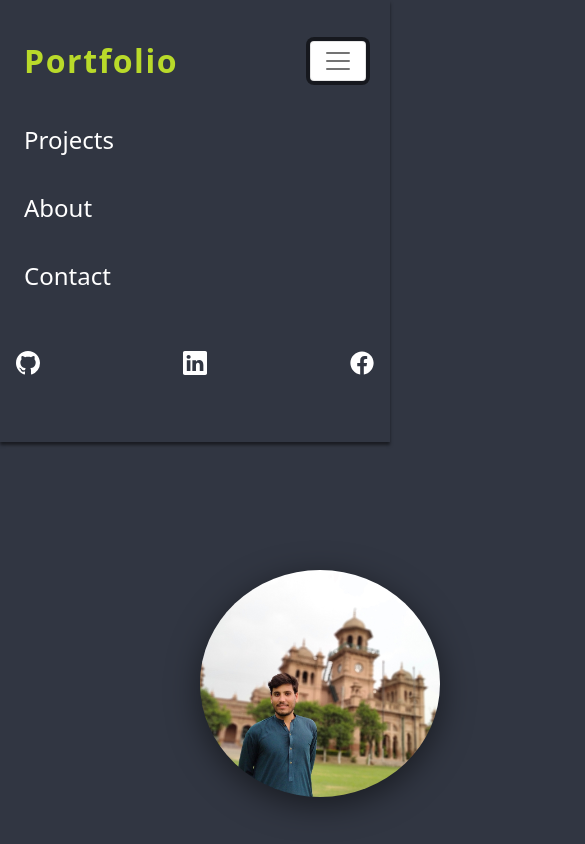
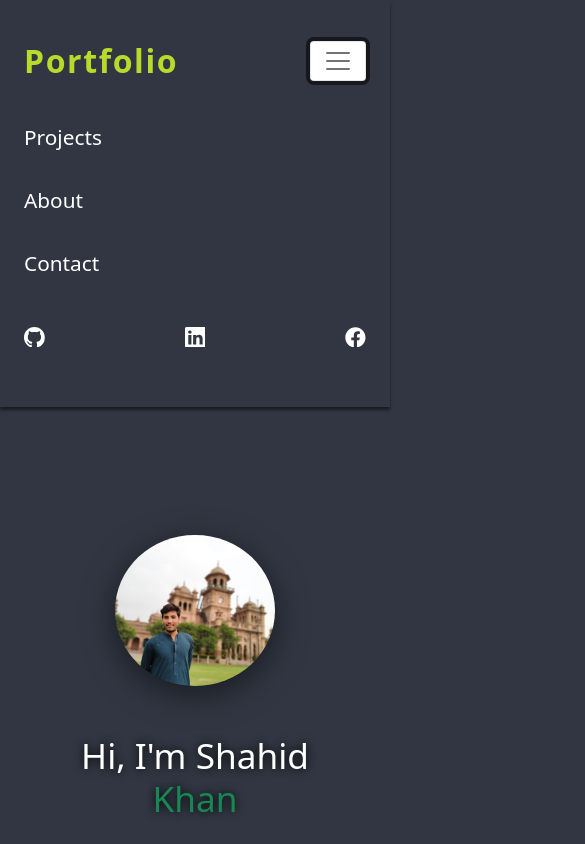
Before and after one commit to ShahidKhan3464/my-portfolio, a React (Create React App) app: page / in a window 390 px wide. Both pictures are taken after a click on the button 338 px from the left and 61 px from the top of the page. Shown: the top 844 px of the page, 585 px wide, since content can reach past the window. Built offline with nearby package versions, Linux system fonts and the light colour scheme.

Commit message:
phone approach

```diff
--- a/src/Style/Navbar.css
+++ b/src/Style/Navbar.css
@@ -16,8 +16,8 @@
 
 .navbar-nav .link {
     color: white !important;
-    padding: 0 2rem !important;
-    font-size: 1.5rem;
+    padding: 0.8rem 2rem !important;
+    font-size: 1.3rem;
     text-decoration: none;
 }
 
@@ -29,3 +29,10 @@
     display: flex;
     margin: 0 8rem;
 }
+
+.icons .social-link {
+    color: white !important;
+    margin: 0.2rem 1rem;
+    font-size: 1.3rem;
+    text-decoration: none;
+}
--- a/src/Style/PhoneStyle.css
+++ b/src/Style/PhoneStyle.css
@@ -14,32 +14,52 @@
     }
 
     .navbar-nav .link {
-        font-size: 1.5rem;
         padding: 1rem 0 !important;
     }
 
     .icons {
-        justify-content: space-around;
-        margin: 1rem -5rem 0 -5rem;
+        justify-content: space-between;
+        margin: 1rem 0 0 0;
     }
 
-    /* .icons a {
-        font-size: 2rem;
-    } */
+    .icons a {
+        margin: 0 !important;
+    }
 
     /* Top */
+    .Top {
+        margin: 8rem 0rem 5rem 0rem;
+    }
+
     .Top-container {
         flex-direction: column-reverse;
         margin: 0;
     }
 
+    .Top-container-right {
+        width: 100%;
+    }
+
     .Top-container-right img {
-        width: 15rem;
+        width: 10rem;
     }
 
     .Top-container-left {
-        width: 40rem;
-        margin: 1rem -15rem;
+        width: 100%;
+        padding: 3rem;
+    }
+
+    .Top-container-left h3 {
+        font-size: 2.2rem;
+        text-align: center;
+    }
+
+    .Top-container-left p {
+        text-align: justify;
+    }
+
+    .Top-container-left button {
+        width: 40%;
     }
 
     /* Projects */
--- a/src/components/Header.js
+++ b/src/components/Header.js
@@ -20,9 +20,9 @@ const Header = () => {
                         <Nav.Link href="#about" className='link'>About</Nav.Link>
                         <Nav.Link href="#contact" className='link'>Contact</Nav.Link>
                         <div className='icons'>
-                            <Nav.Link href="https://github.com/ShahidKhan3464" target="_blank" className='link'><BsGithub /></Nav.Link>
-                            <Nav.Link href="https://www.linkedin.com" target="_blank" className='link'><BsLinkedin /></Nav.Link>
-                            <Nav.Link href="https://www.facebook.com" target="_blank" className='link'><FaFacebook /></Nav.Link>
+                            <Nav.Link href="https://github.com/ShahidKhan3464" target="_blank" className='social-link'><BsGithub /></Nav.Link>
+                            <Nav.Link href="https://www.linkedin.com" target="_blank" className='social-link'><BsLinkedin /></Nav.Link>
+                            <Nav.Link href="https://www.facebook.com" target="_blank" className='social-link'><FaFacebook /></Nav.Link>
                         </div>
                     </Nav>
                 </Navbar.Collapse>
```
